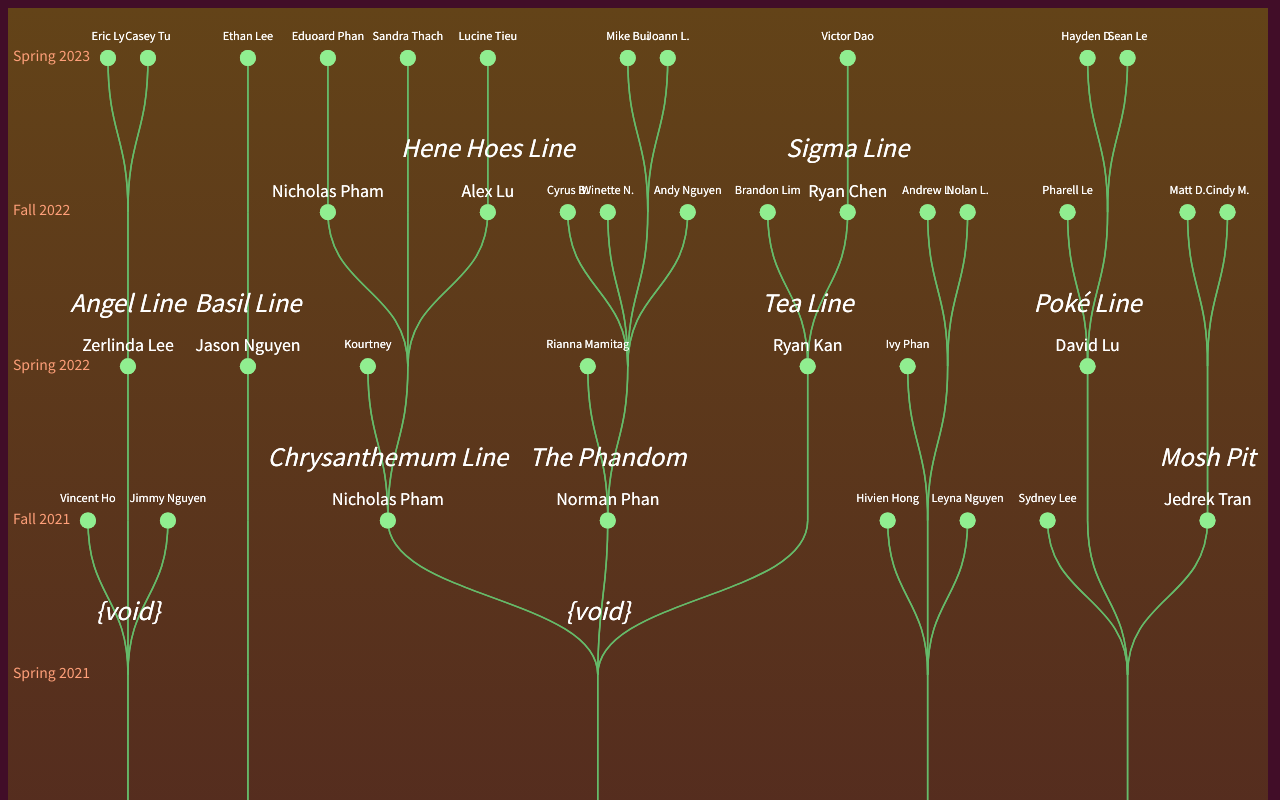
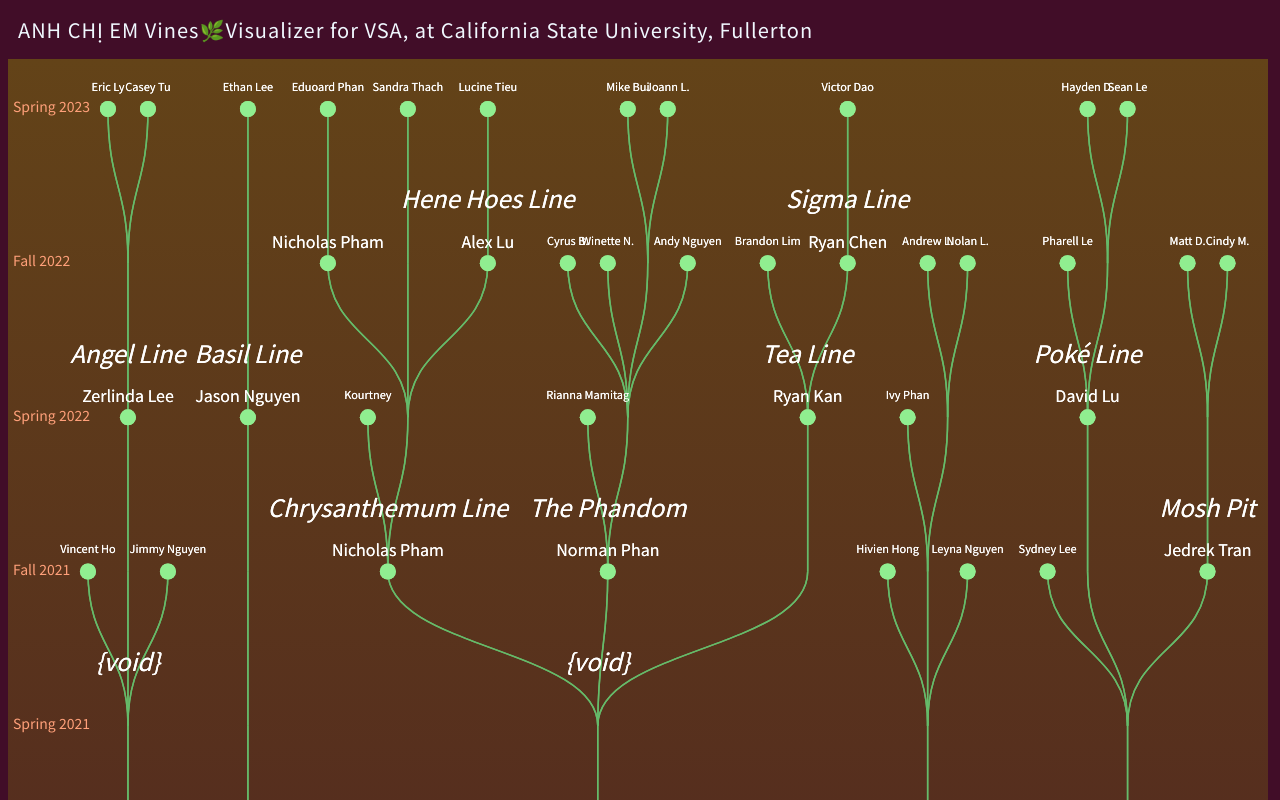
Before and after one commit to lyeric2022/VSA-ACE-Vines, a React (Vite) app: page / in a window 1280 px wide. Shown: the top 800 px of the page. Built offline with nearby package versions, Linux system fonts and the light colour scheme.

Commit message:
Added title

```diff
--- a/src/App.css
+++ b/src/App.css
@@ -50,3 +50,14 @@
     grid-column: 10 / 1;
 
 }
+
+.title {
+    color:aliceblue;
+    font-size: 20px;
+    letter-spacing: 1px; /* Increase or decrease the value as desired */
+    display: flex;
+    align-items: flex-end;
+    margin: 15px 0 15px 10px;
+    grid-column: 10 / 1;
+
+}
--- a/src/App.jsx
+++ b/src/App.jsx
@@ -32,9 +32,12 @@ function App() {
 
   return (
     <>
+      <div className="title" style={{ width: 1500 }}>
+        ANH CHỊ EM Vines🌿Visualizer for VSA, at California State University, Fullerton
+      </div>
       <div className="container" style={{ width: 1500 }}>
         <div id="treeDiagram">
-          <TreeDiagram numTrees={numTrees} data={data} depth={depth}  />
+          <TreeDiagram numTrees={numTrees} data={data} depth={depth} />
         </div>
         <div id="timeline">
           <Timeline />
--- a/src/Components/TreeDiagram.jsx
+++ b/src/Components/TreeDiagram.jsx
@@ -2,12 +2,13 @@ import React, { useEffect, useRef, useState } from 'react';
 import * as d3 from 'd3';
 import './TreeDiagram.css';
 
-import { getRandomNumber } from './RandomNumber';
-
-let currentNum = 1;
+let firstNodeChecked = false;
 
 // A magical component that brings trees to life
-const TreeDiagram = ({ numTrees, depth, data }) => {
+const TreeDiagram = ({ numTrees, depth, data, lineName }) => {
+  const doanDynastyData = data.children.find((child) => child.lineName === "Doan Dynasty");
+  const cactusFamData = data.children.find((child) => child.lineName === "Cactus Fam");
+
   let svgWidth = (1 * window.innerWidth) * 0.984;;
 
   if (window.innerWidth < 1000) {
@@ -23,8 +24,6 @@ const TreeDiagram = ({ numTrees, depth, data }) => {
 
   const svgRef = useRef(null);
 
-  const [selectedNode, setSelectedNode] = useState(null); // The chosen one, the node that captures our hearts
-
   // The ancient ritual of rendering the tree diagram
   useEffect(() => {
     const svg = d3.select(svgRef.current); // Entering the mystical realm of SVG
@@ -34,11 +33,8 @@ const TreeDiagram = ({ numTrees, depth, data }) => {
     const tree = d3.tree().size([width, height - 100]); // The magic formula to create the perfect tree
 
     const rootNode = d3.hierarchy(data); // The birth of the tree, a glorious moment
+
     const treeData = tree(rootNode); // The tree takes shape, its branches reaching for the sky
-
-    treeData.descendants().forEach((node) => {
-      node.data.height = (Math.random() * 100) - 50; // Each tree is unique, some reaching higher than others
-    });
 
     const g = svg.append('g').attr('transform', `translate(0,${height - 50})`); // The secret meeting place of the tree society
 
@@ -78,8 +74,6 @@ const TreeDiagram = ({ numTrees, depth, data }) => {
       });
 
 
-    currentNum = getRandomNumber(currentNum);
-
 
 
 
@@ -108,7 +102,7 @@ const TreeDiagram = ({ numTrees, depth, data }) => {
         }
       });
 
-  }, [selectedNode]);
+  });
 
 
 
```
Also changed, not shown: 1 other file (tests, documents, lock files or other folders).
